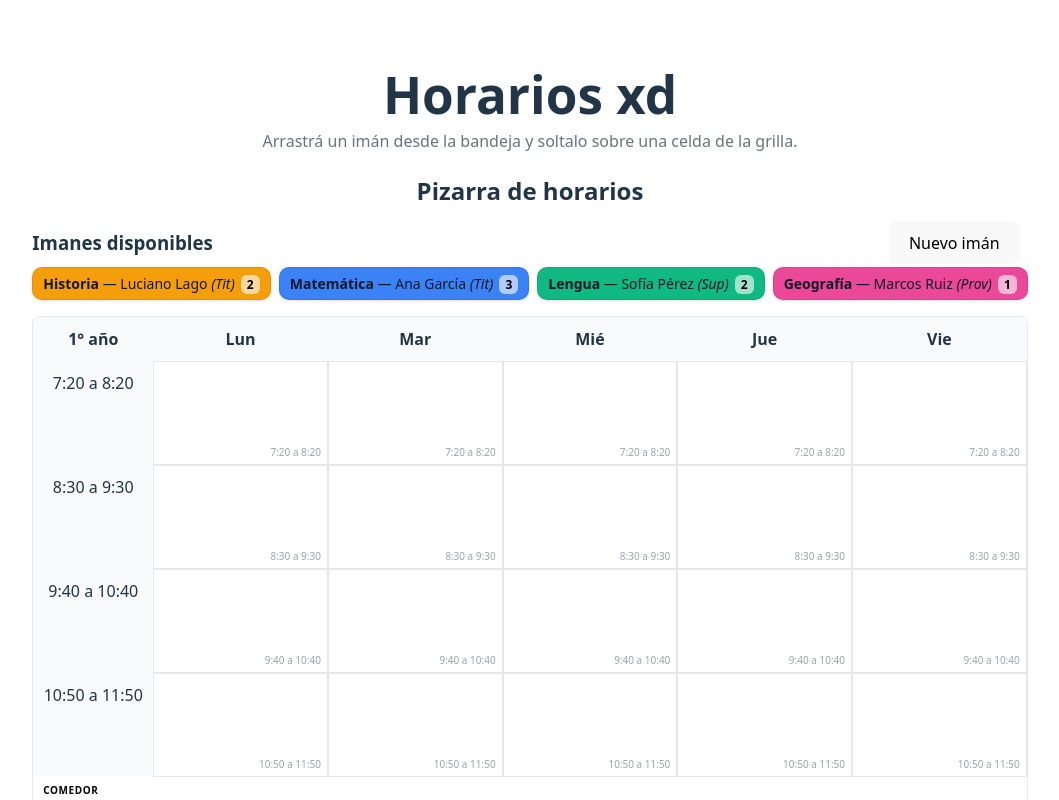
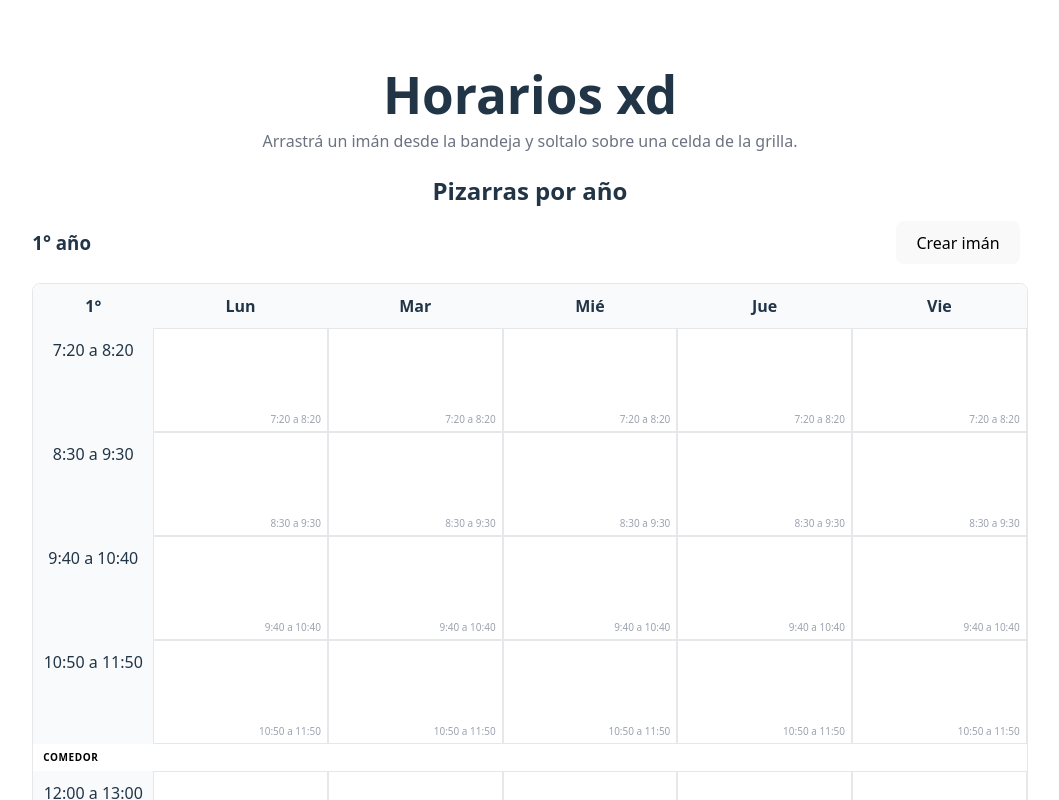
Before and after one commit to Juanfle/Tablero-imantado, a React (Vite) app: page / in a window 1280 px wide. Shown: the top 800 px of the page, without its empty margins (110-1169 px from the left). Built offline with nearby package versions, Linux system fonts and the light colour scheme.

Commit message:
add 6 tableros - anio por iman

```diff
--- a/src/components/iman.tsx
+++ b/src/components/iman.tsx
@@ -5,7 +5,7 @@ import type { Iman as ImanType } from '../types';
 import { useTableroStore } from '../store/useTableroStore';
 
 // Editor sencillo embebido para editar un imán
-export function ImanEditor({ iman, onCancel, isNew, onCreate }: { iman?: ImanType; onCancel: () => void; isNew?: boolean; onCreate?: (data: Omit<ImanType, 'id'>) => void }) {
+export function ImanEditor({ iman, onCancel, isNew, onCreate }: { iman?: ImanType; onCancel: () => void; isNew?: boolean; onCreate?: (data: Omit<ImanType, 'id' | 'anio'>) => void }) {
     const updateIman = useTableroStore(s => s.updateIman);
     const [materia, setMateria] = useState(iman?.materia ?? '');
     const [docente, setDocente] = useState(iman?.docente ?? '');
@@ -47,7 +47,7 @@ export function ImanEditor({ iman, onCancel, isNew, onCreate }: { iman?: ImanTyp
             color: color || undefined,
         };
         if (isNew && onCreate) {
-            const data: Omit<ImanType, 'id'> = {
+            const data: Omit<ImanType, 'id' | 'anio'> = {
                 materia: patch.materia ?? '',
                 docente: patch.docente ?? '',
                 rol: (patch.rol as ImanType['rol']) ?? 'Tit',
--- a/src/components/tablero.tsx
+++ b/src/components/tablero.tsx
@@ -1,4 +1,4 @@
-import { useMemo, useState } from 'react';
+import { useState } from 'react';
 import tstyles from './Tablero.module.css';
 import {
     DndContext,
@@ -10,20 +10,22 @@ import {
 } from '@dnd-kit/core';
 import type { DragEndEvent, DragStartEvent } from '@dnd-kit/core';
 import { BLOQUES, DIAS } from '../data';
-import type { Dia, Bloque, Iman as ImanModel } from '../types';
+import type { Dia, Bloque, Iman as ImanModel, Anio } from '../types';
 import { useTableroStore } from '../store/useTableroStore';
 import Iman, { ImanEditor } from './iman';
 
 function Celda({
+    anio,
     dia,
     bloque,
     children,
 }: {
+    anio: Anio;
     dia: Dia;
     bloque: Bloque;
     children?: React.ReactNode;
 }) {
-    const id = `${dia}|${bloque}`;
+    const id = `${anio}|${dia}|${bloque}`;
     const { setNodeRef, isOver } = useDroppable({ id });
 
     return (
@@ -37,36 +39,21 @@ function Celda({
 export default function Tablero() {
     const { imanes, posiciones, ubicarIman, removerImanEn, moverIman, addIman } = useTableroStore();
     const [mensaje, setMensaje] = useState<string | null>(null);
-    // Etiqueta del año que aparecerá en la celda superior-izquierda
-    const ANIO_LABEL = '1° año';
 
     const sensors = useSensors(
         useSensor(PointerSensor, { activationConstraint: { distance: 5 } })
     );
 
-    const usadosMap = useMemo(() => {
-        const m = new Map<string, number>();
-        posiciones.forEach((p) => m.set(p.imanId, (m.get(p.imanId) ?? 0) + 1));
-        return m;
-    }, [posiciones]);
+    const [activeIman, setActiveIman] = useState<ImanModel | null>(null);
+    const [showCreateAnio, setShowCreateAnio] = useState<Anio | null>(null);
 
-    const restantesDe = (imanId: string) => {
-        const iman = imanes.find((i) => i.id === imanId);
-        if (!iman) return 0;
-        const usados = usadosMap.get(imanId) ?? 0;
-        return Math.max(iman.modulos - usados, 0);
-    };
-
-    const bandeja = imanes.filter((i) => restantesDe(i.id) > 0);
-    const [activeIman, setActiveIman] = useState<ImanModel | null>(null);
-    // Estados para crear nuevo imán (usaremos modal con ImanEditor)
-    const [showCreate, setShowCreate] = useState(false);
+    const ANIOS: Anio[] = [1, 2, 3, 4, 5, 6];
 
     const onDragStart = (e: DragStartEvent) => {
         const activeId = String(e.active.id);
         let imanId: string;
         if (activeId.startsWith('placed:')) {
-            const payload = activeId.slice('placed:'.length); // preserve any ':' inside the bloque
+            const payload = activeId.slice('placed:'.length); // payload: imanId|anio|dia|bloque
             imanId = payload.split('|')[0];
         } else {
             imanId = activeId;
@@ -82,58 +69,79 @@ export default function Tablero() {
         const overId = e.over?.id as string | undefined;
         if (!overId) return;
 
+        // overId format: `${anio}|${dia}|${bloque}`
+        const [anioStr, toDia, toBloque] = overId.split('|') as [string, Dia, Bloque];
+        const toAnio = Number(anioStr) as Anio;
+
         if (!activeId.startsWith('placed:')) {
-            const [dia, bloque] = overId.split('|') as [Dia, Bloque];
-            const { ok, reason } = ubicarIman(activeId, dia, bloque);
+            // placing from bandeja -> pass target anio
+            const { ok, reason } = ubicarIman(activeId, toDia, toBloque, toAnio);
             setMensaje(ok ? null : reason ?? null);
             return;
         }
 
-        // when id is like `placed:<imanId>|<dia>|<bloque>` we must only strip the first `placed:` prefix
-        // and NOT split by ':' because the bloque contains ':' (times). Use slice to preserve payload intact.
+        // moving existing placed item. payload: imanId|anio|fromDia|fromBloque
         const payload = activeId.slice('placed:'.length);
-        const [/*imanId*/, fromDia, fromBloque] = payload.split('|') as [string, Dia, Bloque];
-        const [toDia, toBloque] = overId.split('|') as [Dia, Bloque];
-        const { ok, reason } = moverIman(fromDia, fromBloque, toDia, toBloque);
+    const [, fromAnioStr, fromDia, fromBloque] = payload.split('|') as [string, string, Dia, Bloque];
+        const fromAnio = Number(fromAnioStr) as Anio;
+
+        // disallow cross-year move: fromAnio must equal toAnio
+        if (fromAnio !== toAnio) {
+            setMensaje('No se puede mover un imán entre años distintos');
+            return;
+        }
+
+        const { ok, reason } = moverIman(fromDia, fromBloque, toDia, toBloque, toAnio);
         setMensaje(ok ? null : reason ?? null);
     };
 
-    // gridTemplateColumns remains dynamic, other visual styles come from CSS module
-
     return (
         <div>
-            <h2 className={tstyles.title}>Pizarra de horarios</h2>
+            <h2 className={tstyles.title}>Pizarras por año</h2>
 
             {mensaje && (
                 <div className={tstyles.message}>{mensaje}</div>
             )}
 
             <DndContext sensors={sensors} onDragStart={onDragStart} onDragEnd={onDragEnd}>
-                {/* Bandeja de imanes con módulos restantes */}
-                <section className={tstyles.bandejaSection}>
-                    <div style={{ display: 'flex', justifyContent: 'space-between', alignItems: 'center' }}>
-                        <h3 className={tstyles.bandejaTitle}>Imanes disponibles</h3>
+                {ANIOS.map((anio) => {
+                    const imanesForYear = imanes.filter(i => (i.anio ?? 3) === anio);
+                    const posicionesForYear = posiciones.filter(p => p.anio === anio);
+
+                    const usadosMap = new Map<string, number>();
+                    posicionesForYear.forEach((p) => usadosMap.set(p.imanId, (usadosMap.get(p.imanId) ?? 0) + 1));
+
+                    const restantesDe = (imanId: string) => {
+                        const iman = imanesForYear.find(i => i.id === imanId) ?? imanes.find(i => i.id === imanId);
+                        if (!iman) return 0;
+                        const usados = usadosMap.get(imanId) ?? 0;
+                        return Math.max(iman.modulos - usados, 0);
+                    };
+
+                    return (
+                        <section key={`anio-${anio}`} style={{ marginBottom: 28 }}>
+                            <div style={{ display: 'flex', justifyContent: 'space-between', alignItems: 'center', marginBottom: 8 }}>
+                                <h3 className={tstyles.bandejaTitle}>{anio}° año</h3>
                                 <div>
-                            <button onClick={() => setShowCreate(s => !s)} style={{ marginRight: 8 }}>{showCreate ? 'Cancelar' : 'Nuevo imán'}</button>
+                                    <button onClick={() => setShowCreateAnio(s => s === anio ? null : anio)} style={{ marginRight: 8 }}>{showCreateAnio === anio ? 'Cancelar' : 'Crear imán'}</button>
                                 </div>
                             </div>
 
-                    <div className={tstyles.bandejaList}>
-                        {bandeja.map((iman) => (
+                            <div className={tstyles.bandejaList} style={{ marginBottom: 8 }}>
+                                {imanesForYear.map((iman) => (
                                     <Iman key={iman.id} iman={iman} restantes={restantesDe(iman.id)} draggable />
                                 ))}
                             </div>
-                </section>
 
-                {/* When showCreate is true, open the shared editor modal to create a new iman */}
-                {showCreate && (
-                    <div className={tstyles.createBackdrop} onMouseDown={() => setShowCreate(false)}>
+                            {showCreateAnio === anio && (
+                                <div className={tstyles.createBackdrop} onMouseDown={() => setShowCreateAnio(null)}>
                                     <div role="dialog" aria-modal="true" onMouseDown={e => e.stopPropagation()} className={tstyles.modal}>
                                         <ImanEditor
                                             isNew
-                                onCancel={() => setShowCreate(false)}
+                                            onCancel={() => setShowCreateAnio(null)}
                                             onCreate={(data) => {
-                                    const id = addIman(data);
+                                                // caller provides data without `anio` — add it here
+                                                const id = addIman({ ...data, anio });
                                                 setMensaje(`Imán creado (${id})`);
                                             }}
                                         />
@@ -141,52 +149,52 @@ export default function Tablero() {
                                 </div>
                             )}
 
-                {/* Grilla Días × Bloques */}
-                <div className={tstyles.grid} style={{ gridTemplateColumns: `120px repeat(${DIAS.length}, 1fr)` }}>
-                    {/* Header */}
-                    <div className={tstyles.headerCell}>{ANIO_LABEL}</div>
+                            <div className={tstyles.grid} style={{ gridTemplateColumns: `120px repeat(${DIAS.length}, 1fr)`, marginTop: 8 }}>
+                                <div className={tstyles.headerCell}>{`${anio}°`}</div>
                                 {DIAS.map((d) => (
-                        <div key={d} className={tstyles.headerCell}>
+                                    <div key={`${anio}-${d}`} className={tstyles.headerCell}>
                                         {d}
                                     </div>
                                 ))}
 
-                    {/* Filas */}
                                 {BLOQUES.map((b) => (
                                     <>
-                        <div key={`fila-${b}`} className={tstyles.rowContents}>
+                                        <div key={`fila-${anio}-${b}`} className={tstyles.rowContents}>
                                             <div className={tstyles.rowHeader}>{b}</div>
                                             {DIAS.map((d) => {
-                                const pos = posiciones.find((p) => p.dia === d && p.bloque === b);
-                                const iman = pos ? imanes.find((i) => i.id === pos.imanId) : undefined;
+                                                const pos = posicionesForYear.find((p) => p.dia === d && p.bloque === b && p.anio === anio);
+                                                const iman = pos ? imanesForYear.find((i) => i.id === pos.imanId) : undefined;
                                                 return (
-                                    <Celda key={`${d}-${b}`} dia={d} bloque={b}>
+                                                    <Celda key={`${anio}-${d}-${b}`} anio={anio} dia={d} bloque={b}>
                                                         {iman && (
                                                             <>
                                                                 <Iman
                                                                     iman={iman}
                                                                     restantes={restantesDe(iman.id)}
                                                                     draggable
-                                                dragId={`placed:${iman.id}|${d}|${b}`}
+                                                                    dragId={`placed:${iman.id}|${anio}|${d}|${b}`}
                                                                 />
-                                           <button onClick={() => removerImanEn(d as Dia, b as Bloque)} title="Quitar" className={tstyles.removeBtn}>×</button>
+                                                                <button onClick={() => removerImanEn(d as Dia, b as Bloque, anio)} title="Quitar" className={tstyles.removeBtn}>×</button>
                                                             </>
                                                         )}
                                                     </Celda>
                                                 );
                                             })}
                                         </div>
-                        {/* insert separator after the 4th bloque (index 3) to mark comedor between 10:50-11:50 and 12:00-13:00 */}
                                         {b === '10:50 a 11:50' && (
-                            <div key={`sep-${b}`} className={tstyles.separator} aria-hidden="true">COMEDOR</div>
+                                            <div key={`sep-${anio}-${b}`} className={tstyles.separator} aria-hidden="true">COMEDOR</div>
                                         )}
                                     </>
                                 ))}
                             </div>
+                        </section>
+                    );
+                })}
+
                 <DragOverlay dropAnimation={null}>
                     {activeIman ? (
                         <div className={tstyles.dragOverlay}>
-                        <Iman iman={activeIman} restantes={restantesDe(activeIman.id)} />
+                            <Iman iman={activeIman} restantes={0} />
                         </div>
                     ) : null}
                 </DragOverlay>
--- a/src/store/useTableroStore.ts
+++ b/src/store/useTableroStore.ts
@@ -1,6 +1,6 @@
 import { create } from 'zustand';
 import { persist } from 'zustand/middleware';
-import type { Iman, Posicion, Dia, Bloque } from '../types';
+import type { Iman, Posicion, Dia, Bloque, Anio } from '../types';
 import { IMANES_INICIALES } from '../data';
 
 
@@ -9,24 +9,25 @@ interface TableroState {
     posiciones: Posicion[];
     reset: () => void;
     addIman: (iman: Omit<Iman, 'id'>) => string;
-    ubicarIman: (imanId: string, dia: Dia, bloque: Bloque) => { ok: boolean; reason?: string };
-    removerImanEn: (dia: Dia, bloque: Bloque) => void;
+    ubicarIman: (imanId: string, dia: Dia, bloque: Bloque, anio: Anio) => { ok: boolean; reason?: string };
+    removerImanEn: (dia: Dia, bloque: Bloque, anio: Anio) => void;
     usadosDe: (imanId: string) => number;
     moverIman: (
         fromDia: Dia,
         fromBloque: Bloque,
         toDia: Dia,
-        toBloque: Bloque
+        toBloque: Bloque,
+        anio: Anio
     ) => { ok: boolean; reason?: string };
     updateIman: (imanId: string, patch: Partial<Iman>) => void;
     deleteIman: (imanId: string) => void;
 }
 
-
 export const useTableroStore = create<TableroState>()(
     persist(
         (set, get) => ({
-            imanes: IMANES_INICIALES,
+            // Ensure initial data has anio set (migration for initial dataset)
+            imanes: IMANES_INICIALES.map(i => ({ ...i, anio: (i as any).anio ?? 3 })),
             posiciones: [],
 
             reset: () => set({ posiciones: [] }),
@@ -36,12 +37,15 @@ export const useTableroStore = create<TableroState>()(
                 return posiciones.filter(p => p.imanId === imanId).length;
             },
 
-            ubicarIman: (imanId, dia, bloque) => {
+            ubicarIman: (imanId, dia, bloque, anio) => {
                 const { posiciones, imanes, usadosDe } = get();
                 const iman = imanes.find(i => i.id === imanId);
                 if (!iman) return { ok: false, reason: 'Imán inexistente' };
 
-                const yaOcupada = posiciones.find(p => p.dia === dia && p.bloque === bloque);
+                // ensure iman belongs to this year
+                if ((iman.anio ?? 3) !== anio) return { ok: false, reason: 'Este imán no pertenece a este año' };
+
+                const yaOcupada = posiciones.find(p => p.dia === dia && p.bloque === bloque && p.anio === anio);
                 if (yaOcupada) {
                     return { ok: false, reason: `La celda ${dia} ${bloque} ya está ocupada` };
                 }
@@ -54,35 +58,35 @@ export const useTableroStore = create<TableroState>()(
                     };
                 }
 
-                set({ posiciones: [...posiciones, { imanId, dia, bloque }] });
+                set({ posiciones: [...posiciones, { imanId, dia, bloque, anio }] });
                 return { ok: true };
             },
 
-            removerImanEn: (dia, bloque) => {
+            removerImanEn: (dia, bloque, anio) => {
                 const { posiciones } = get();
-                set({ posiciones: posiciones.filter(p => !(p.dia === dia && p.bloque === bloque)) });
+                set({ posiciones: posiciones.filter(p => !(p.dia === dia && p.bloque === bloque && p.anio === anio)) });
             },
 
-            moverIman: (fromDia, fromBloque, toDia, toBloque) => {
+            moverIman: (fromDia, fromBloque, toDia, toBloque, anio) => {
                 const { posiciones } = get();
 
-                const src = posiciones.find(p => p.dia === fromDia && p.bloque === fromBloque);
+                const src = posiciones.find(p => p.dia === fromDia && p.bloque === fromBloque && p.anio === anio);
                 if (!src) return { ok: false, reason: 'No hay imán en la celda de origen' };
 
-                const dst = posiciones.find(p => p.dia === toDia && p.bloque === toBloque);
+                const dst = posiciones.find(p => p.dia === toDia && p.bloque === toBloque && p.anio === anio);
 
                 if (!dst) {
-                    const sinOrigen = posiciones.filter(p => !(p.dia === fromDia && p.bloque === fromBloque));
-                    set({ posiciones: [...sinOrigen, { imanId: src.imanId, dia: toDia, bloque: toBloque }] });
+                    const sinOrigen = posiciones.filter(p => !(p.dia === fromDia && p.bloque === fromBloque && p.anio === anio));
+                    set({ posiciones: [...sinOrigen, { imanId: src.imanId, dia: toDia, bloque: toBloque, anio }] });
                     return { ok: true };
                 }
 
                 const nuevas = posiciones.map(p => {
-                    if (p.dia === fromDia && p.bloque === fromBloque) {
-                    return { imanId: dst.imanId, dia: fromDia, bloque: fromBloque };
+                    if (p.dia === fromDia && p.bloque === fromBloque && p.anio === anio) {
+                        return { imanId: dst.imanId, dia: fromDia, bloque: fromBloque, anio };
                     }
-                    if (p.dia === toDia && p.bloque === toBloque) {
-                    return { imanId: src.imanId, dia: toDia, bloque: toBloque };
+                    if (p.dia === toDia && p.bloque === toBloque && p.anio === anio) {
+                        return { imanId: src.imanId, dia: toDia, bloque: toBloque, anio };
                     }
                     return p;
                 });
@@ -102,7 +106,7 @@ export const useTableroStore = create<TableroState>()(
                 // generar id simple y único
                 const slug = (iman.materia || 'iman').toLowerCase().replace(/[^a-z0-9]+/g, '-').replace(/(^-|-$)/g, '');
                 const id = `${slug}-${Date.now()}`;
-                const nuevo: Iman = { id, ...iman } as Iman;
+                const nuevo: Iman = { id, ...iman, anio: (iman as any).anio ?? 1 } as Iman;
                 set({ imanes: [...imanes, nuevo] });
                 return id;
             },
@@ -113,6 +117,15 @@ export const useTableroStore = create<TableroState>()(
             },
 
         }),
-        { name: 'tablero-imantado-v2' }
+        {
+            name: 'tablero-imantado-v2',
+            version: 1,
+            migrate: (persistedState: any) => {
+                if (!persistedState) return persistedState;
+                const imanes = (persistedState.imanes || []).map((i: any) => ({ ...i, anio: (i && i.anio) ?? 3 }));
+                const posiciones = (persistedState.posiciones || []).map((p: any) => ({ ...p, anio: (p && p.anio) ?? 3 }));
+                return { ...persistedState, imanes, posiciones };
+            }
+        }
     )
 );
--- a/src/types.ts
+++ b/src/types.ts
@@ -1,4 +1,5 @@
 export type Dia = 'Lun' | 'Mar' | 'Mié' | 'Jue' | 'Vie';
+export type Anio = 1 | 2 | 3 | 4 | 5 | 6;
 export type Bloque =
     | '7:20 a 8:20'
     | '8:30 a 9:30'
@@ -17,6 +18,7 @@ export interface Iman {
     rol2?: 'Tit' | 'Prov' | 'Sup';
     color?: string;
     modulos: number;
+    anio: Anio;
 }
 
 export interface Posicion {
@@ -24,4 +26,5 @@ export interface Posicion {
     dia: Dia;
     bloque: Bloque;
     aula?: string;
+    anio: Anio;
 }
```
Also changed, not shown: src/data.ts (+5 -4 lines). Lines whose indentation alone changed are shown as unchanged.
